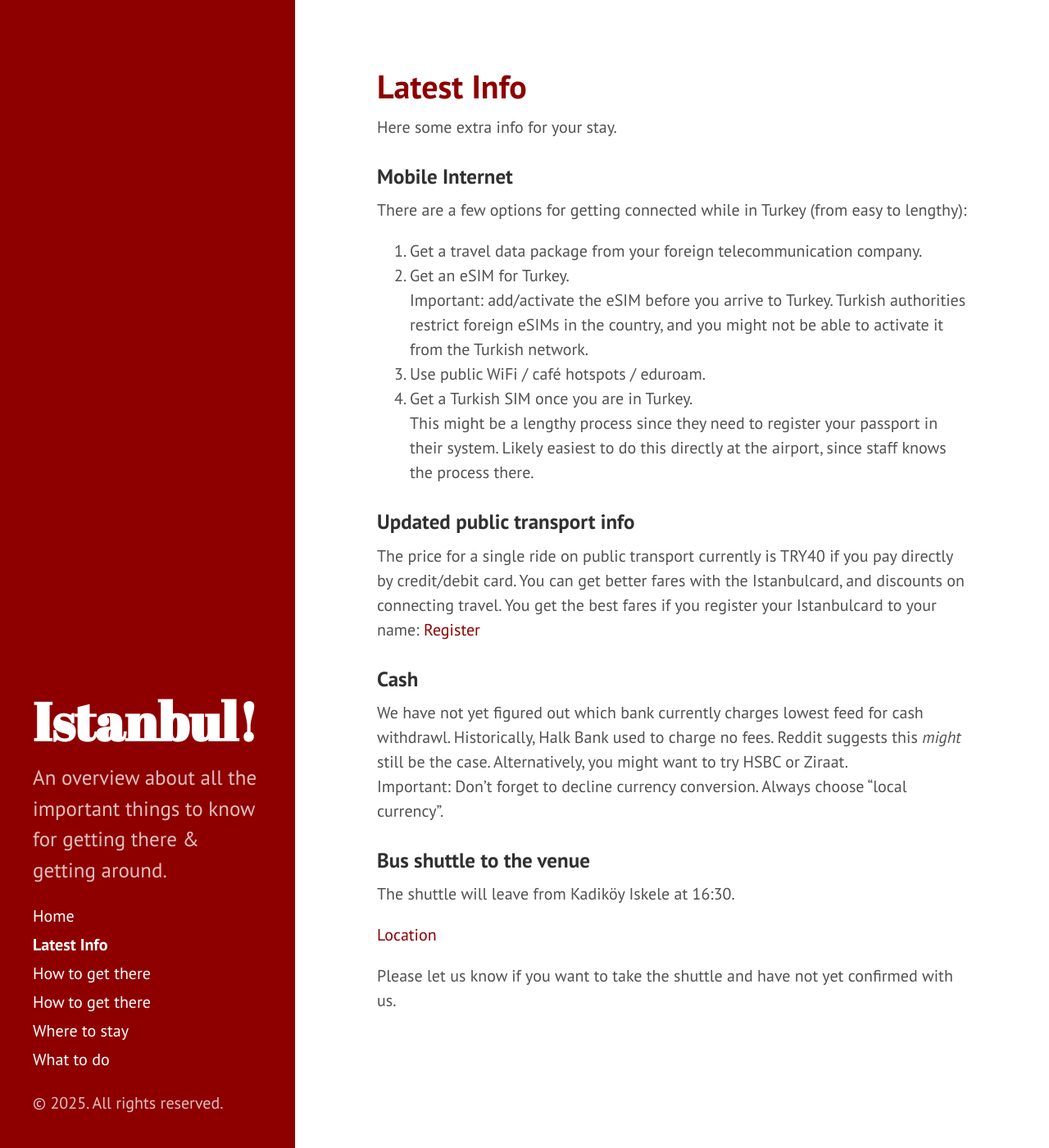
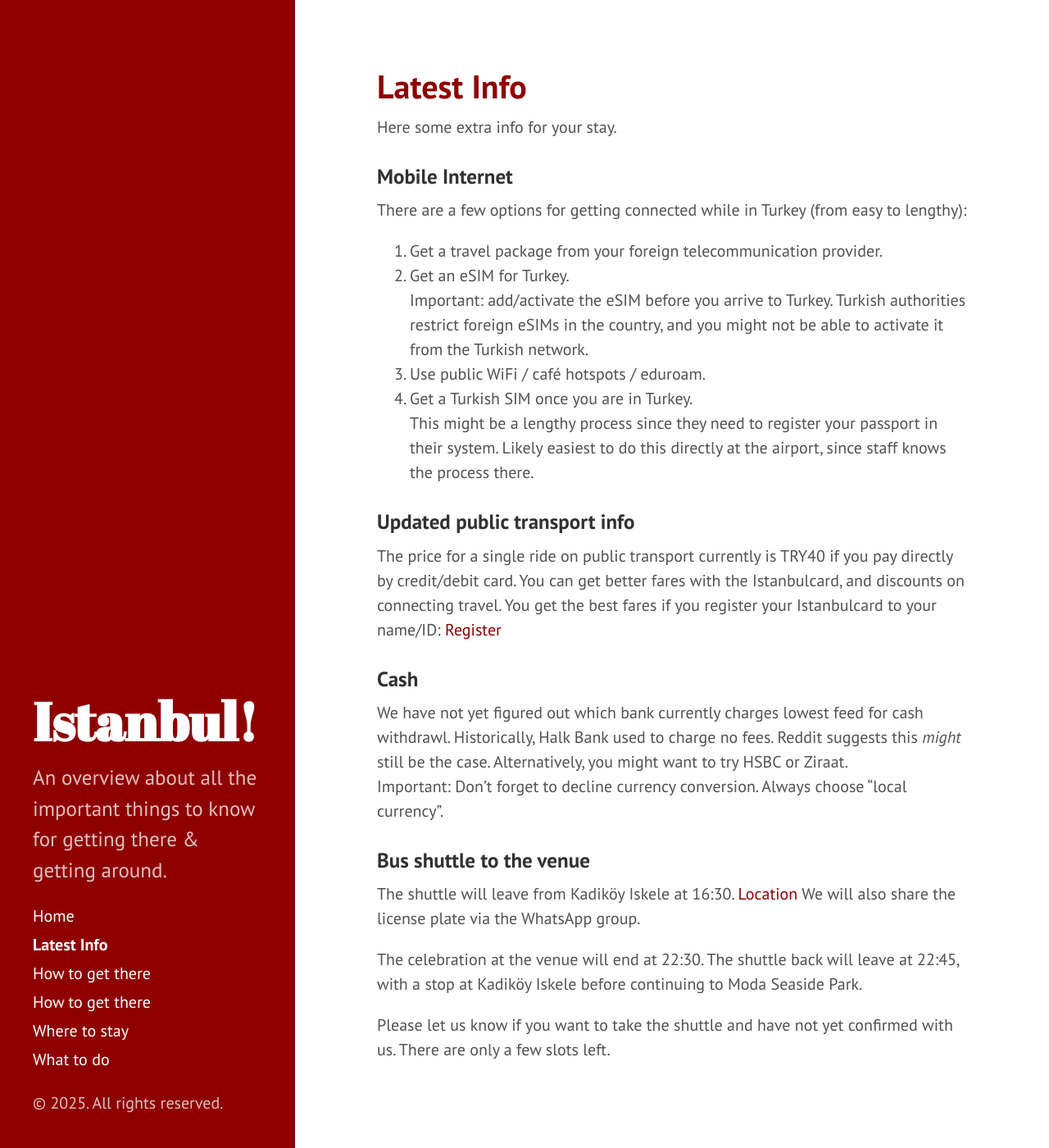
Before and after one commit to ykcelebrations/ykcelebrations.github.io, a Jekyll site: the page built from 00_usefulinfo.md, in a window 1280 px wide and 1400 px high. Shown: the whole window at 82% size. Built offline with Jekyll 4.4.1, drawn with Linux system fonts in a browser that asks for light colours.

Commit message:
added info

```diff
--- a/00_usefulinfo.md
+++ b/00_usefulinfo.md
@@ -7,7 +7,7 @@ Here some extra info for your stay.
 
 ### Mobile Internet
 There are a few options for getting connected while in Turkey (from easy to lengthy):
-1. Get a travel data package from your foreign telecommunication company.
+1. Get a travel package from your foreign telecommunication provider.
 2. Get an eSIM for Turkey.\
 Important: add/activate the eSIM before you arrive to Turkey. Turkish authorities restrict foreign eSIMs in the country, and you might not be able to activate it from the Turkish network.
 3. Use public WiFi / café hotspots / eduroam.
@@ -16,7 +16,7 @@ This might be a lengthy process since they need to register your passport in the
 
 
 ### Updated public transport info
-The price for a single ride on public transport currently is TRY40 if you pay directly by credit/debit card. You can get better fares with the Istanbulcard, and discounts on connecting travel. You get the best fares if you register your Istanbulcard to your name: [Register](https://kisisellestirme.istanbulkart.istanbul/)
+The price for a single ride on public transport currently is TRY40 if you pay directly by credit/debit card. You can get better fares with the Istanbulcard, and discounts on connecting travel. You get the best fares if you register your Istanbulcard to your name/ID: [Register](https://kisisellestirme.istanbulkart.istanbul/)
 
 
 ### Cash
@@ -26,7 +26,9 @@ Important: Don't forget to decline currency conversion. Always choose "local cur
 
 ### Bus shuttle to the venue
 The shuttle will leave from Kadiköy Iskele at 16:30.
+[Location](https://maps.app.goo.gl/hhigkYvFwXcahphr8?g_st=aw)
+We will also share the license plate via the WhatsApp group.
 
-[Location](https://maps.app.goo.gl/hhigkYvFwXcahphr8?g_st=aw)
+The celebration at the venue will end at 22:30. The shuttle back will leave at 22:45, with a stop at Kadiköy Iskele before continuing to Moda Seaside Park.
 
-Please let us know if you want to take the shuttle and have not yet confirmed with us.
+Please let us know if you want to take the shuttle and have not yet confirmed with us. There are only a few slots left.
```
